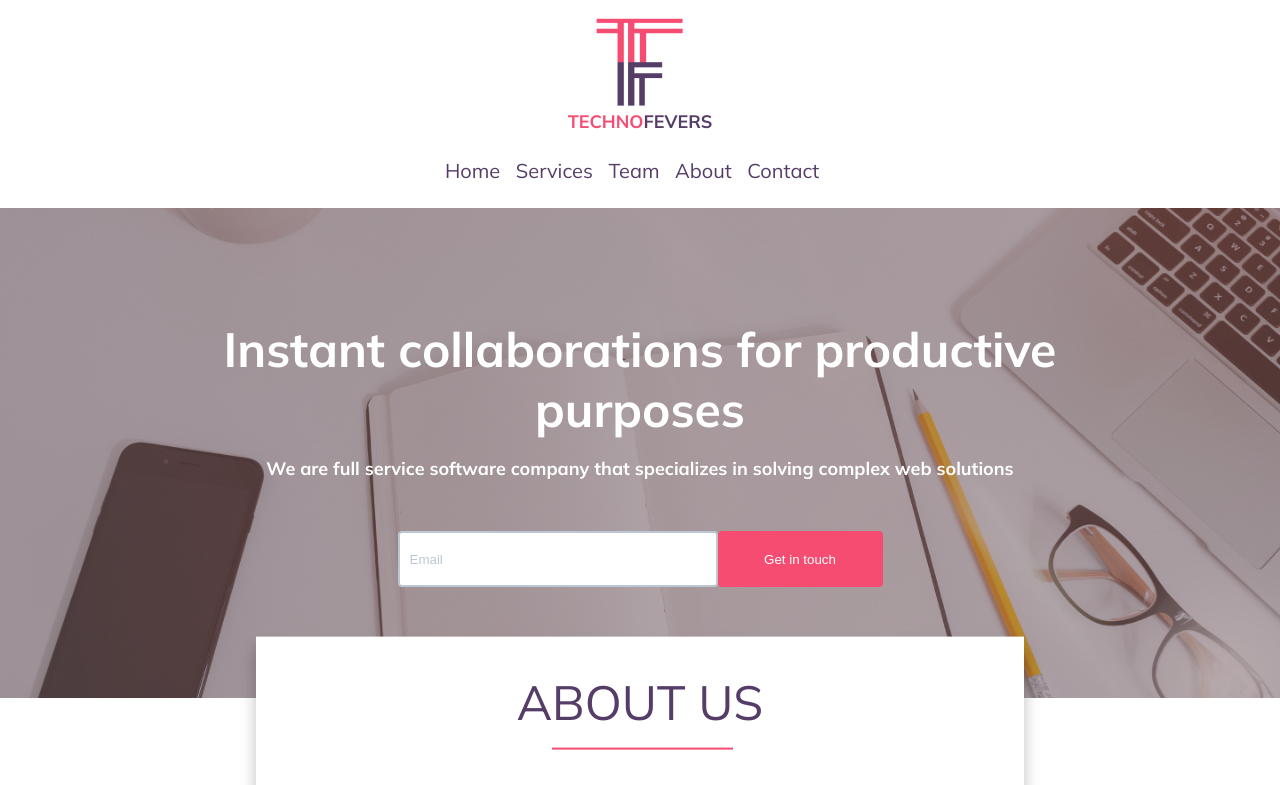
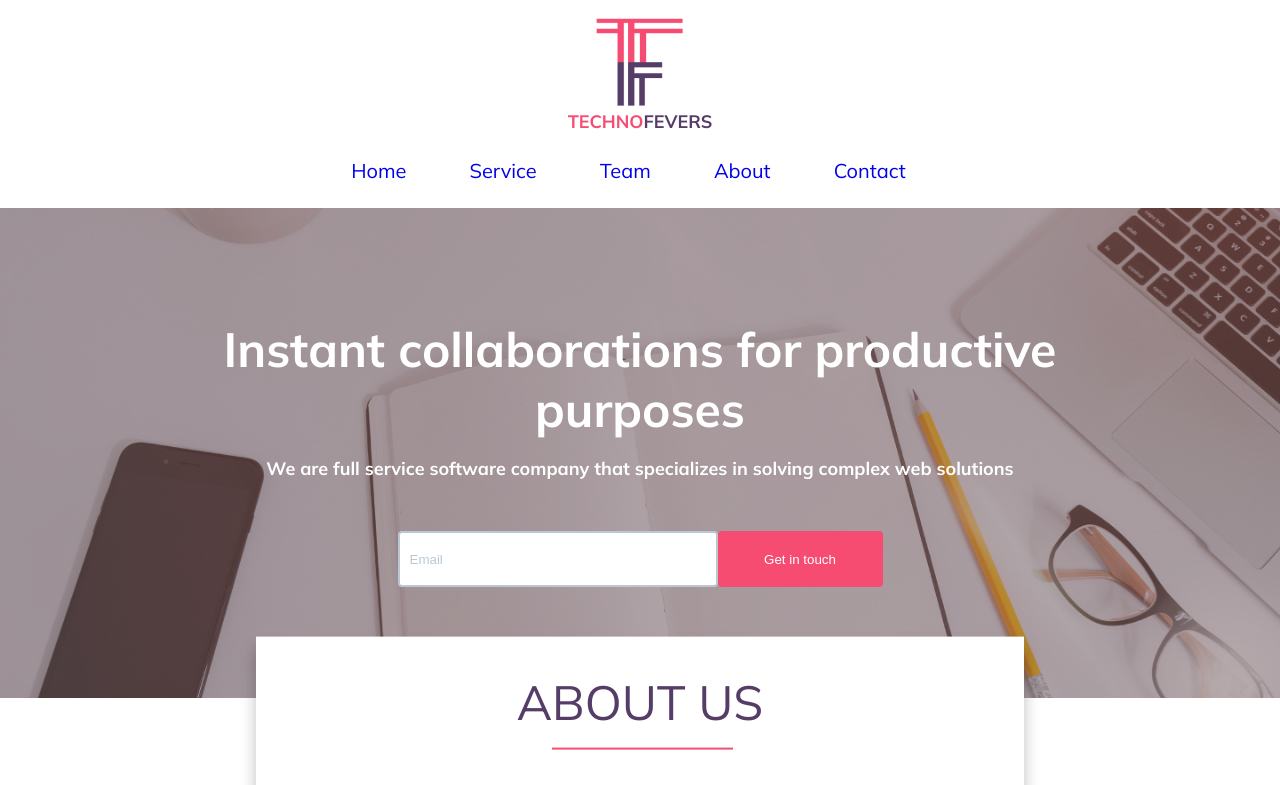
Before and after one commit to somarajunavyasree/css_technofever, a website: page index.html in a window 1280 px wide. Shown: the top 785 px of the page. Drawn offline with Linux system fonts and the light colour scheme.

Commit message:
modified

```diff
--- a/index.html
+++ b/index.html
@@ -15,11 +15,17 @@
                 <img src="img/logop.png" alt="" class="header__logo">
                 <h2 class="header__caption">Techno<span>Fevers</span></h2>
                 <ul class="header__list">
-                    <li class="header__item" id="home">Home</li>
-                    <li class="header__item" id="service">Services</li>
-                    <li class="header__item" id="team">Team</li>
-                    <li class="header__item" href="about">About</li>
-                    <li class="header__item" id="contact">Contact</li>
+                    <li class="header__item" id="home">
+                        <a href="#home">Home</a>
+                    </li>
+                    <li class="header__item"><a href="#service"> Service </a></li>
+                    <li class="header__item" ><a href="#team">Team</a></li>
+                    <li class="header__item">
+                        <a href="#about"> About</a>
+                    </li>
+                    <li class="header__item">
+                        <a href="#contact">Contact</a>
+                    </li>
                 </ul>
             </header>
 
@@ -116,7 +122,7 @@
             </div>
 
 
-            <div class="what">
+            <div class="what" id="service">
                 <h4 class="whathead">WHA<span>T DO W</span>E DO</h4>
                 <div class="whatwedo">
                     <div class="whatcontents">
@@ -177,7 +183,7 @@
             </div>
 
 
-            <div class="team">
+            <div class="team" id="team">
                 <div class="meethead">
 
                     <h4 class="teamhead">MEE<span>T OUR T</span>EAM</h4>
@@ -353,7 +359,7 @@
             </div>
 
 
-            <div class="jobs">
+            <div class="jobs" id="contact">
                 <h4 class="jobhead">Want To Work With Us</h4>
                 <p class="jobp">They way doctors treat injury infections may n wrong and antibiotic resistance is growing to cure the disease. Have project in mind shoot us an email at technofevers@email.com</p>
                 <input type="text" placeholder="Email" class="inp inpjobs">
--- a/sass/header.scss
+++ b/sass/header.scss
@@ -39,6 +39,7 @@
         display: flex;
         align-items: center;
         justify-content: center;
+        gap : 4rem;
         li{
             margin-right : 5%;
            font-size: 2rem;
@@ -50,6 +51,10 @@
            {
             margin : 2%;
            }
+
+           a{
+           text-decoration: none;
+           }
         }
 
 
```
Also changed, not shown: css/style.css.
